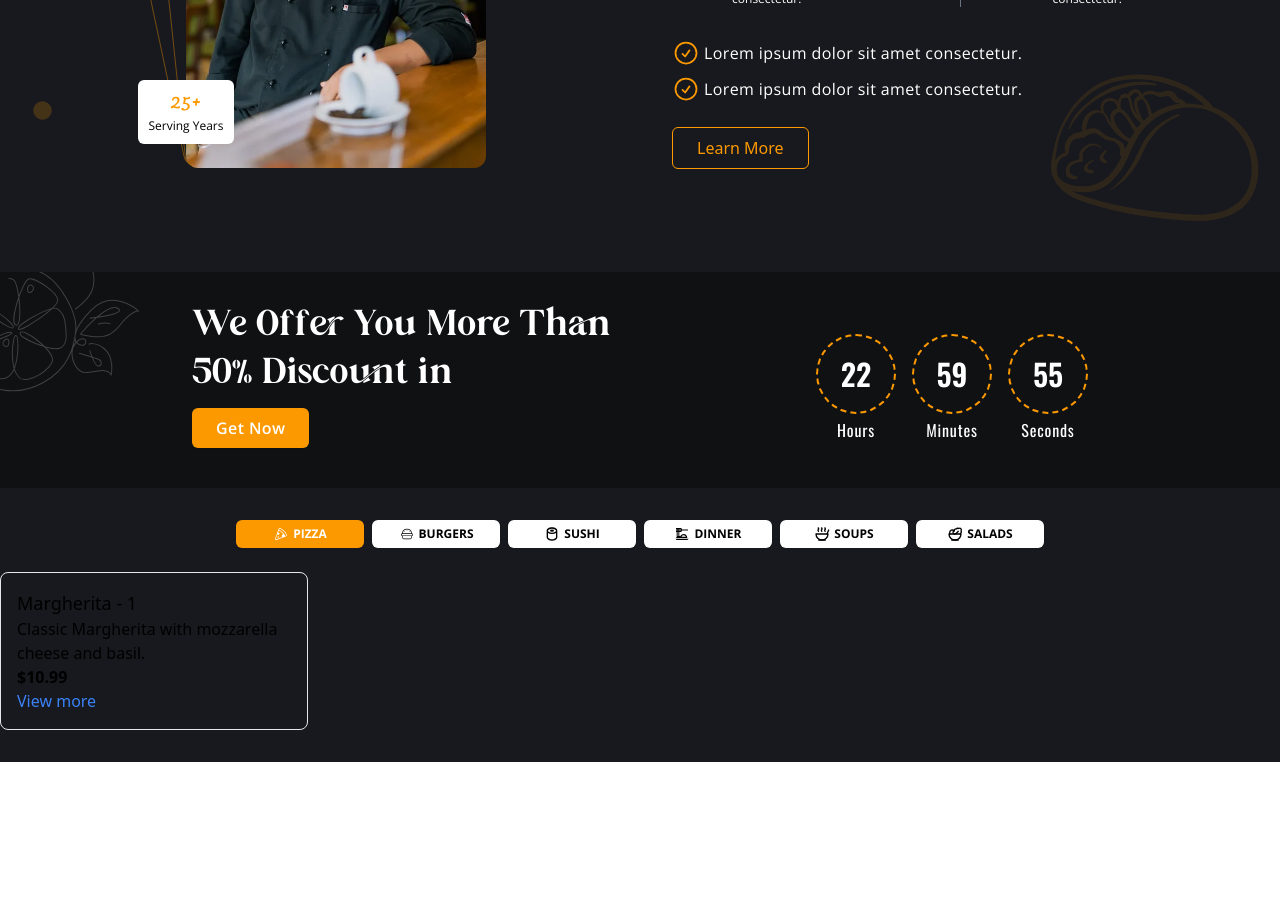
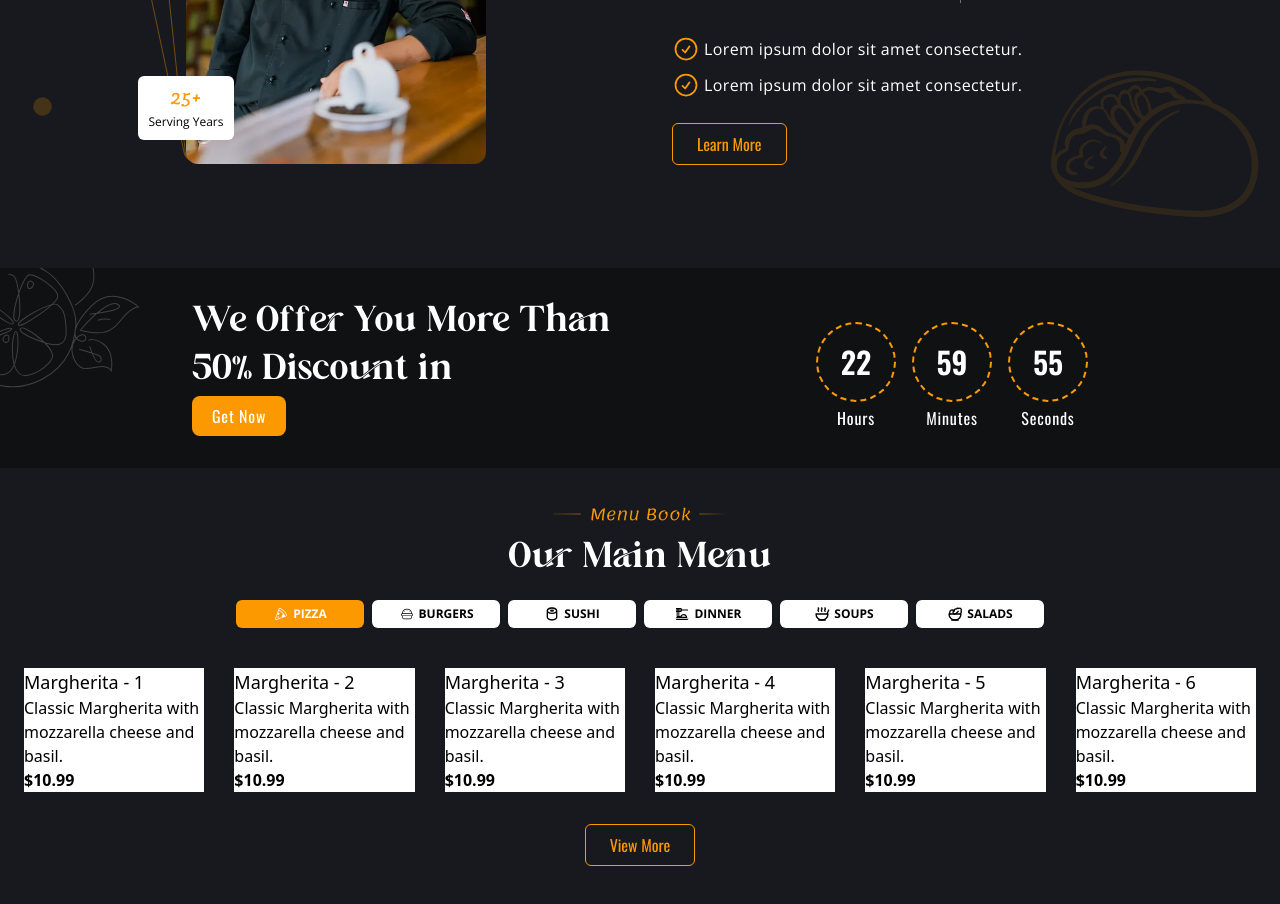
Before and after one commit to margsoftbf/Fusion-Feast-Restaurant, a Next.js app: page / in a window 1280 px wide. Shown: the part 1240-2144 px from the top of the page. Before the commit the page ends 2002 px from the top, so only its background shows below. Built offline with nearby package versions, Linux system fonts and the light colour scheme.

Commit message:
Add reusable button, add title to menu book, set swiper

```diff
--- a/src/components/About.tsx
+++ b/src/components/About.tsx
@@ -9,6 +9,7 @@ import {
 } from '../../public/assets/svg';
 
 import Image from 'next/image';
+import ButtonEmpty from './common/ButtonEmpty';
 const imageStyle = {
 	borderRadius: '0.75rem',
 };
@@ -96,9 +97,7 @@ const About = () => {
 							</p>
 						</div>
 					</div>
-					<button className='mt-2 border px-6 py-2 rounded-md border-myOrange hover:bg-myOrange hover:text-white text-myOrange transition ease-in-out duration-200'>
-						<span>Learn More</span>
-					</button>
+					<ButtonEmpty>Learn More</ButtonEmpty>
 				</div>
 			</div>
 		</div>
--- a/src/components/BookingForm.tsx
+++ b/src/components/BookingForm.tsx
@@ -1,4 +1,5 @@
 import { ChangeEvent, FormEvent, useState } from 'react';
+import ButtonFull from './common/ButtonFull';
 
 interface FormData {
 	date: string;
@@ -144,12 +145,7 @@ const BookingForm = () => {
 						</p>
 					)}
 				</div>
-				<button
-					type='submit'
-					className='bg-myOrange text-white rounded-md px-4 py-2 font-semibold font-openSans hover:bg-myOrange/80 transition-colors ease-in-out duration-300'
-				>
-					Book Table
-				</button>
+				<ButtonFull type='submit'>Book Table</ButtonFull>
 			</form>
 			{isFormSubmitted && (
 				<div className='relative flex justify-center'>
--- a/src/components/Category.tsx
+++ b/src/components/Category.tsx
@@ -2,6 +2,7 @@ import { useState } from 'react';
 import { categories, products } from '@/data/data';
 import CategoryBox from './CategoryBox';
 import React from 'react';
+import { SubTitleLeft, SubTitleRight } from '../../public/assets/svg';
 
 const Category = () => {
 	const [selectedCategory, setSelectedCategory] = useState<string>(
@@ -9,9 +10,19 @@ const Category = () => {
 	);
 
 	return (
-		<div className='bg-secondary py-8'>
-			<div className='max-w-8xl mx-auto'>
-				<div className='flex flex-row flex-wrap justify-center items-center gap-2 mx-4'>
+		<div className='bg-secondary py-8 relative'>
+			<div className='max-w-8xl mx-auto relative'>
+				<div className='flex items-center justify-center gap-2 relative'>
+					<SubTitleLeft className='w-7 h-7' />
+					<h2 className='font-lemonada text-myOrange font-light'>Menu Book</h2>
+					<SubTitleRight className='w-7 h-7' />
+				</div>
+				<div className='flex items-center justify-center gap-2 relative'>
+					<h2 className='font-bakilda text-2xl text-center my-2 md:text-left md:text-4xl text-white'>
+						Our Main Menu
+					</h2>
+				</div>
+				<div className='flex flex-row flex-wrap justify-center items-center gap-2 mx-4 mt-4'>
 					{categories.map((category) => (
 						<button
 							key={category.slug}
@@ -28,7 +39,7 @@ const Category = () => {
 					))}
 				</div>
 
-				<div className='grid grid-cols-2 md:grid-cols-4 gap-4 pt-6'>
+				<div className='mx-auto flex flex-col px-4 py-2 sm:px-6 lg:max-w-8xl my-2'>
 					{categories
 						.filter(
 							(category) =>
--- a/src/components/CategoryBox.tsx
+++ b/src/components/CategoryBox.tsx
@@ -2,6 +2,7 @@ import { Product } from '@/data/data';
 import Link from 'next/link';
 import { Swiper, SwiperSlide } from 'swiper/react';
 import 'swiper/css';
+import ButtonEmpty from './common/ButtonEmpty';
 
 type CategoryBoxProps = {
 	categorySlug: string;
@@ -13,11 +14,32 @@ const CategoryBox: React.FC<CategoryBoxProps> = ({
 	categorySlug,
 }) => {
 	return (
-		<div className='border p-4 rounded-lg hover:shadow-lg transition'>
-			<Swiper spaceBetween={30} slidesPerView={1}>
+		<div className='mt-6 gap-x-4 gap-y-10 sm:gap-x-6  md:gap-y-0 lg:gap-x-8 flex flex-col items-center'>
+			<Swiper
+				spaceBetween={30}
+				slidesPerView={1}
+				breakpoints={{
+					500: {
+						slidesPerView: 2,
+					},
+					750: {
+						slidesPerView: 3,
+					},
+					1024: {
+						slidesPerView: 4,
+					},
+					1280: {
+						slidesPerView: 6,
+					},
+				}}
+				className='w-full'
+			>
 				{products.map((product) => (
-					<SwiperSlide key={product.id}>
-						<div>
+					<SwiperSlide
+						key={product.id}
+						className='flex justify-center bg-white'
+					>
+						<div className='flex flex-col justify-center relative'>
 							<h2 className='text-lg font-medium'>{product.name}</h2>
 							<p>{product.description}</p>
 							<p className='font-bold'>${product.price}</p>
@@ -25,8 +47,8 @@ const CategoryBox: React.FC<CategoryBoxProps> = ({
 					</SwiperSlide>
 				))}
 			</Swiper>
-			<Link className='text-blue-500' href={`/category/${categorySlug}`}>
-				View more
+			<Link className='mt-6' href={`/category/${categorySlug}`}>
+				<ButtonEmpty>View More</ButtonEmpty>
 			</Link>
 		</div>
 	);
--- a/src/components/Deal.tsx
+++ b/src/components/Deal.tsx
@@ -1,5 +1,6 @@
 import { useEffect, useState } from 'react';
 import { Orange } from '../../public/assets/svg';
+import ButtonFull from './common/ButtonFull';
 
 const Deal = () => {
 	const [timeLeft, setTimeLeft] = useState({
@@ -46,9 +47,7 @@ const Deal = () => {
 					<p className='text-xl md:text-2xl font-bakilda xl:text-4xl'>
 						50% Discount in
 					</p>
-					<button className='font-openSans tracking-wide  rounded-md bg-myOrange px-6 py-1 my-2 text-sm font-semibold text-white shadow-sm hover:bg-myOrange/80 focus-visible:outline focus-visible:outline-2 focus-visible:outline-offset-2 focus-visible:outline-myOrange transition-colors ease-in-out duration-300 md:py-2 md:text-base'>
-						Get Now
-					</button>
+					<ButtonFull>Get Now</ButtonFull>
 				</div>
 				<div className='flex space-x-4 mt-4'>
 					<div className='text-center relative'>
--- a/src/components/Hero.tsx
+++ b/src/components/Hero.tsx
@@ -2,9 +2,8 @@ import Image from 'next/image';
 import { Orange, Tomato } from '../../public/assets/svg';
 import { SearchProps } from '@/types/types';
 import BookingForm from './BookingForm';
+import ButtonFull from './common/ButtonFull';
 const Hero = () => {
-
-
 	return (
 		<div className='bg-primary relative'>
 			<div className='relative isolate px-6 pt-14 lg:px-8'>
@@ -29,12 +28,7 @@ const Hero = () => {
 							We serve the best fusion dishes in the city.
 						</p>
 						<div className='mt-10 flex items-center justify-center gap-x-6'>
-							<a
-								href='#'
-								className='font-openSans tracking-wide  rounded-md bg-myOrange px-6 py-3 text-sm font-semibold text-white shadow-sm hover:bg-myOrange/80 focus-visible:outline focus-visible:outline-2 focus-visible:outline-offset-2 focus-visible:outline-myOrange transition-colors ease-in-out duration-300'
-							>
-								Main Menu
-							</a>
+							<ButtonFull>Main Menu</ButtonFull>
 						</div>
 					</div>
 				</div>
--- /dev/null
+++ b/src/components/common/ButtonEmpty.tsx
@@ -0,0 +1,23 @@
+type ButtonProps = {
+	children: React.ReactNode;
+	onClick?: () => void;
+	className?: string;
+	type?: 'button' | 'submit' | 'reset';
+};
+
+const ButtonEmpty: React.FC<ButtonProps> = ({
+	children,
+	onClick,
+	className,
+}) => {
+	return (
+		<button
+			onClick={onClick}
+			className={`mt-2 border px-6 py-2 rounded-md border-myOrange hover:bg-myOrange hover:text-white text-myOrange transition ease-in-out duration-200 font-oswald ${className}`}
+		>
+			{children}
+		</button>
+	);
+};
+
+export default ButtonEmpty;
--- /dev/null
+++ b/src/components/common/ButtonFull.tsx
@@ -0,0 +1,19 @@
+type ButtonProps = {
+	children: React.ReactNode;
+	onClick?: () => void;
+	className?: string;
+	type?: 'button' | 'submit' | 'reset';
+};
+
+const ButtonFull: React.FC<ButtonProps> = ({ children, onClick, className }) => {
+	return (
+		<button
+			onClick={onClick}
+			className={`inline-flex py-2 px-5 bg-myOrange rounded-lg justify-center items-center gap-2.5 text-base text-white font-oswald tracking-wider hover:text-black transition duration-300 ease-in-out ${className}`}
+		>
+			{children}
+		</button>
+	);
+};
+
+export default ButtonFull;
--- a/src/data/data.tsx
+++ b/src/data/data.tsx
@@ -13,6 +13,9 @@ export type Product = {
 	id: number;
 	name: string;
 	categorySlug: string;
+	img: string;
+	rating: number;
+	reviews: number;
 	price: number;
 	description: string;
 };
@@ -31,6 +34,9 @@ export const products: Product[] = [
 		id: 1,
 		name: 'Margherita - 1',
 		categorySlug: 'pizza',
+		img: './assets/products/pizza/margherita.webp',
+		rating: 4.5,
+		reviews: 123,
 		price: 10.99,
 		description: 'Classic Margherita with mozzarella cheese and basil.',
 	},
@@ -38,6 +44,9 @@ export const products: Product[] = [
 		id: 2,
 		name: 'Margherita - 2',
 		categorySlug: 'pizza',
+		img: './assets/products/pizza/margherita.webp',
+		rating: 4.5,
+		reviews: 123,
 		price: 10.99,
 		description: 'Classic Margherita with mozzarella cheese and basil.',
 	},
@@ -45,6 +54,9 @@ export const products: Product[] = [
 		id: 3,
 		name: 'Margherita - 3',
 		categorySlug: 'pizza',
+		img: './assets/products/pizza/margherita.webp',
+		rating: 4.5,
+		reviews: 123,
 		price: 10.99,
 		description: 'Classic Margherita with mozzarella cheese and basil.',
 	},
@@ -52,6 +64,9 @@ export const products: Product[] = [
 		id: 4,
 		name: 'Margherita - 4',
 		categorySlug: 'pizza',
+		img: './assets/products/pizza/margherita.webp',
+		rating: 4.5,
+		reviews: 123,
 		price: 10.99,
 		description: 'Classic Margherita with mozzarella cheese and basil.',
 	},
@@ -59,6 +74,19 @@ export const products: Product[] = [
 		id: 5,
 		name: 'Margherita - 5',
 		categorySlug: 'pizza',
+		img: './assets/products/pizza/margherita.webp',
+		rating: 4.5,
+		reviews: 123,
+		price: 10.99,
+		description: 'Classic Margherita with mozzarella cheese and basil.',
+	},
+	{
+		id: 6,
+		name: 'Margherita - 6',
+		categorySlug: 'pizza',
+		img: './assets/products/pizza/margherita.webp',
+		rating: 4.5,
+		reviews: 123,
 		price: 10.99,
 		description: 'Classic Margherita with mozzarella cheese and basil.',
 	},
@@ -66,6 +94,9 @@ export const products: Product[] = [
 		id: 1,
 		name: 'Cheeseburger - 1',
 		categorySlug: 'burgers',
+		img: './assets/products/pizza/margherita.webp',
+		rating: 4.5,
+		reviews: 123,
 		price: 8.99,
 		description:
 			'Juicy beef patty with cheese, lettuce, tomato, and our special sauce.',
@@ -74,6 +105,9 @@ export const products: Product[] = [
 		id: 2,
 		name: 'Cheeseburger - 2',
 		categorySlug: 'burgers',
+		img: './assets/products/pizza/margherita.webp',
+		rating: 4.5,
+		reviews: 123,
 		price: 8.99,
 		description:
 			'Juicy beef patty with cheese, lettuce, tomato, and our special sauce.',
@@ -82,6 +116,9 @@ export const products: Product[] = [
 		id: 3,
 		name: 'Hamburger - 3',
 		categorySlug: 'burgers',
+		img: './assets/products/pizza/margherita.webp',
+		rating: 4.5,
+		reviews: 123,
 		price: 8.99,
 		description:
 			'Juicy beef patty with cheese, lettuce, tomato, and our special sauce.',
@@ -90,6 +127,9 @@ export const products: Product[] = [
 		id: 4,
 		name: 'Hamburger - 4',
 		categorySlug: 'burgers',
+		img: './assets/products/pizza/margherita.webp',
+		rating: 4.5,
+		reviews: 123,
 		price: 8.99,
 		description:
 			'Juicy beef patty with cheese, lettuce, tomato, and our special sauce.',
@@ -98,6 +138,9 @@ export const products: Product[] = [
 		id: 5,
 		name: 'Hamburger - 5',
 		categorySlug: 'burgers',
+		img: './assets/products/pizza/margherita.webp',
+		rating: 4.5,
+		reviews: 123,
 		price: 8.99,
 		description:
 			'Juicy beef patty with cheese, lettuce, tomato, and our special sauce.',
```
Also changed, not shown: public/assets/products/pizza/margherita.webp (added).
